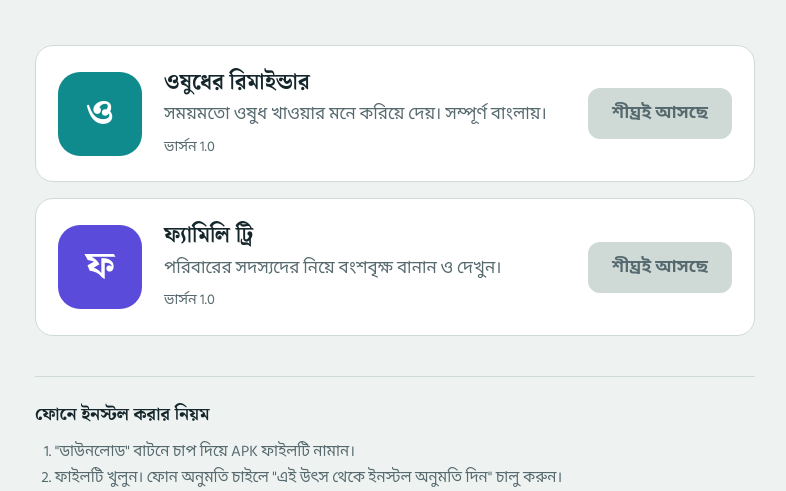
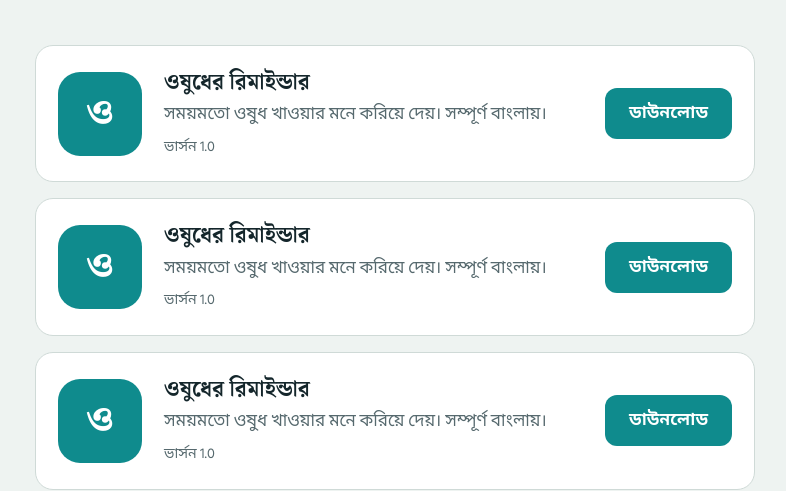
Before and after one commit to jibon501/my-id, a plain HTML site: page apps.html in a window 1280 px wide. Shown: the part 252-743 px from the top of the page, without its empty margins (245-1031 px from the left). Drawn offline with Linux system fonts and the light colour scheme.

Commit message:
Update apps.html

```diff
--- a/apps.html
+++ b/apps.html
@@ -91,7 +91,70 @@ const APPS = [
     size: "",
     color: "#0f8b8d",
     icon: "",
-    url: ""
+    url: "https://github.com/jibon501/Reminder_APK/releases/download/1.36/MedicineReminder.apk"
+  },
+   {
+    name: "ওষুধের রিমাইন্ডার",
+    desc: "সময়মতো ওষুধ খাওয়ার মনে করিয়ে দেয়। সম্পূর্ণ বাংলায়।",
+    version: "1.0",
+    size: "",
+    color: "#0f8b8d",
+    icon: "",
+    url: "https://github.com/jibon501/Reminder_APK/releases/download/1.36/MedicineReminder.apk"
+  },
+   {
+    name: "ওষুধের রিমাইন্ডার",
+    desc: "সময়মতো ওষুধ খাওয়ার মনে করিয়ে দেয়। সম্পূর্ণ বাংলায়।",
+    version: "1.0",
+    size: "",
+    color: "#0f8b8d",
+    icon: "",
+    url: "https://github.com/jibon501/Reminder_APK/releases/download/1.36/MedicineReminder.apk"
+  },
+   {
+    name: "ওষুধের রিমাইন্ডার",
+    desc: "সময়মতো ওষুধ খাওয়ার মনে করিয়ে দেয়। সম্পূর্ণ বাংলায়।",
+    version: "1.0",
+    size: "",
+    color: "#0f8b8d",
+    icon: "",
+    url: "https://github.com/jibon501/Reminder_APK/releases/download/1.36/MedicineReminder.apk"
+  },
+   {
+    name: "ওষুধের রিমাইন্ডার",
+    desc: "সময়মতো ওষুধ খাওয়ার মনে করিয়ে দেয়। সম্পূর্ণ বাংলায়।",
+    version: "1.0",
+    size: "",
+    color: "#0f8b8d",
+    icon: "",
+    url: "https://github.com/jibon501/Reminder_APK/releases/download/1.36/MedicineReminder.apk"
+  },
+   {
+    name: "ওষুধের রিমাইন্ডার",
+    desc: "সময়মতো ওষুধ খাওয়ার মনে করিয়ে দেয়। সম্পূর্ণ বাংলায়।",
+    version: "1.0",
+    size: "",
+    color: "#0f8b8d",
+    icon: "",
+    url: "https://github.com/jibon501/Reminder_APK/releases/download/1.36/MedicineReminder.apk"
+  },
+   {
+    name: "ওষুধের রিমাইন্ডার",
+    desc: "সময়মতো ওষুধ খাওয়ার মনে করিয়ে দেয়। সম্পূর্ণ বাংলায়।",
+    version: "1.0",
+    size: "",
+    color: "#0f8b8d",
+    icon: "",
+    url: "https://github.com/jibon501/Reminder_APK/releases/download/1.36/MedicineReminder.apk"
+  },
+   {
+    name: "ওষুধের রিমাইন্ডার",
+    desc: "সময়মতো ওষুধ খাওয়ার মনে করিয়ে দেয়। সম্পূর্ণ বাংলায়।",
+    version: "1.0",
+    size: "",
+    color: "#0f8b8d",
+    icon: "",
+    url: "https://github.com/jibon501/Reminder_APK/releases/download/1.36/MedicineReminder.apk"
   },
   {
     name: "ফ্যামিলি ট্রি",
```
